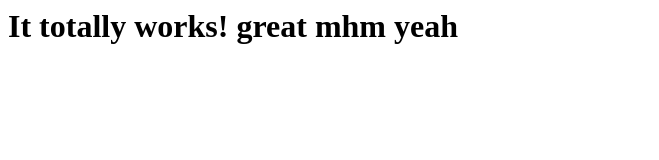
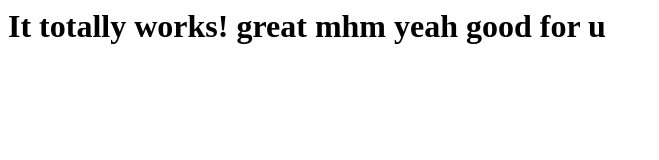
Before and after one commit to jeremyahkupo/first-website, a plain HTML site: page index.html in a window 1280 px wide. Shown: the whole page, without its empty margins (0-659 px from the left). Drawn offline with Linux system fonts and the light colour scheme.

Commit message:
More grammar

```diff
--- a/index.html
+++ b/index.html
@@ -1 +1 @@
-<h1>It totally works! great mhm yeah</h1>
+<h1>It totally works! great mhm yeah good for u</h1>
```
